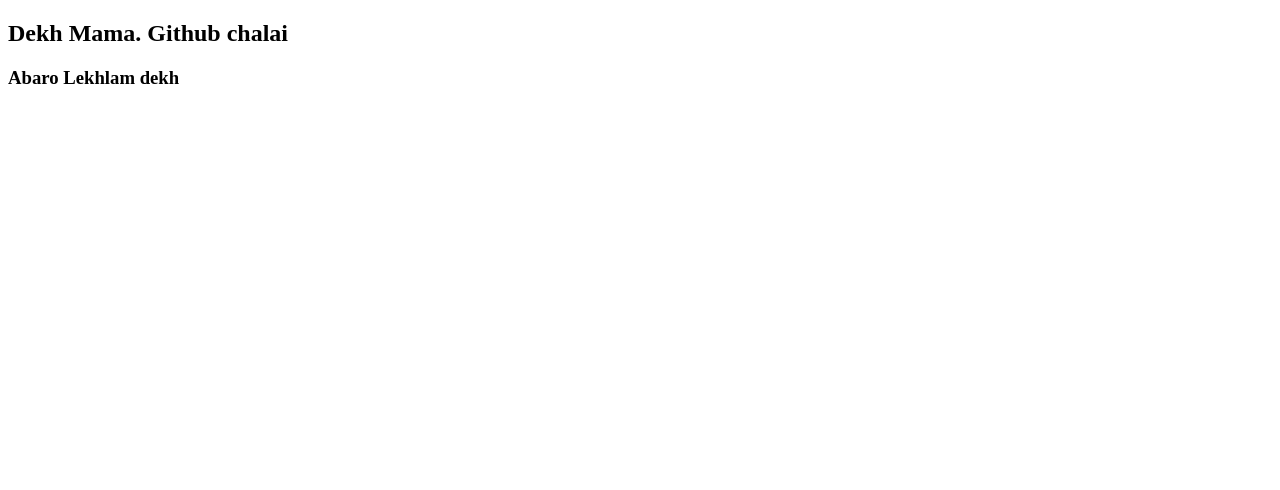
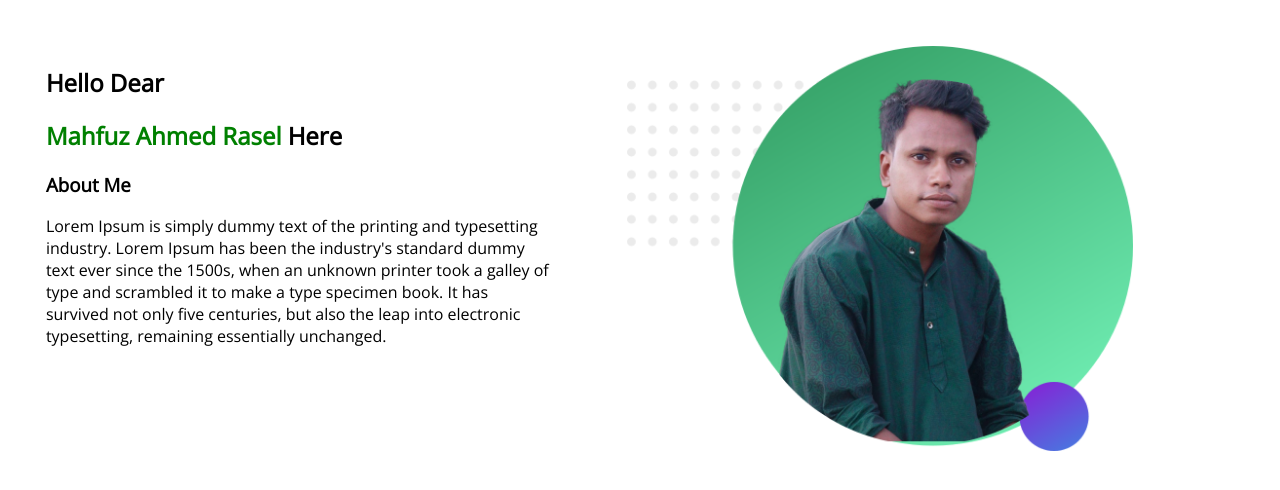
Before and after one commit to MahfuzAhmedRasel/first-work, a plain HTML site: page index.html in a window 1280 px wide. Drawn offline with nearby package versions, Linux system fonts and the light colour scheme.

Commit message:
section add

```diff
--- a/index.html
+++ b/index.html
@@ -4,10 +4,23 @@
     <meta charset="UTF-8">
     <meta name="viewport" content="width=device-width, initial-scale=1.0">
     <title>Document</title>
+    <link rel="preconnect" href="https://fonts.gstatic.com">
+    <link href="https://fonts.googleapis.com/css2?family=Open+Sans&display=swap" rel="stylesheet">
+
+    <link rel="stylesheet" href="style.css">
 </head>
 <body>
-    <h2>Dekh Mama. Github chalai</h2>
 
-    <h3>Abaro Lekhlam dekh</h3>
+    <section>
+        <div class="part1">
+            <h2>Hello Dear</h2>
+            <h2><span class= "headtitle">Mahfuz Ahmed Rasel</span> Here</h2>
+            <h3>About Me</h3>
+            <p>Lorem Ipsum is simply dummy text of the printing and typesetting industry. Lorem Ipsum has been the industry's standard dummy text ever since the 1500s, when an unknown printer took a galley of type and scrambled it to make a type specimen book. It has survived not only five centuries, but also the leap into electronic typesetting, remaining essentially unchanged.</p>
+        </div>
+        <div class="part1">
+            <img src="images/rasel.png" alt="Rasel">
+        </div>
+    </section>
 </body>
 </html>
--- /dev/null
+++ b/style.css
@@ -0,0 +1,15 @@
+body{
+    font-family: 'Open Sans', sans-serif;
+}
+ h2 .headtitle{
+    color:green;
+}
+.part1{
+    width: 40%;
+    float: left;
+    margin: 1%;
+    padding: 2%;
+}
+.part1 img{
+    width: 100%;
+}
```
Also changed, not shown: images/rasel.png (added).
